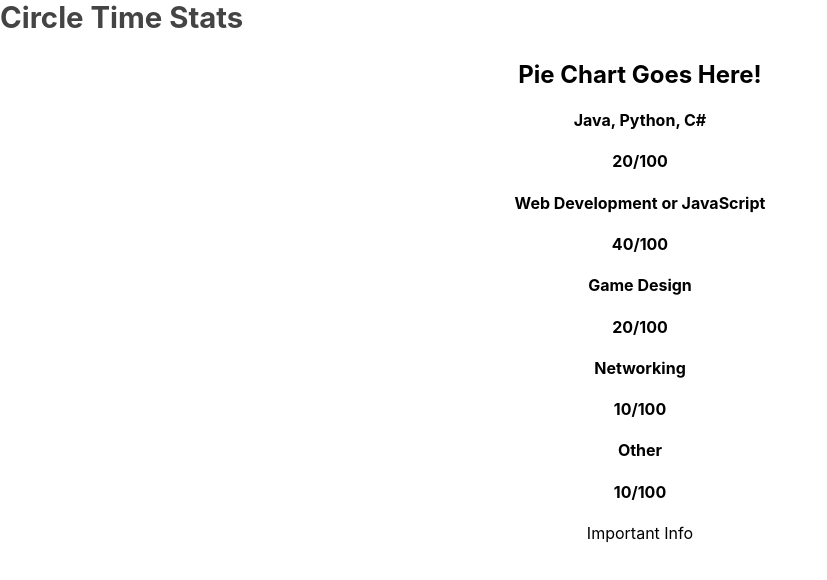
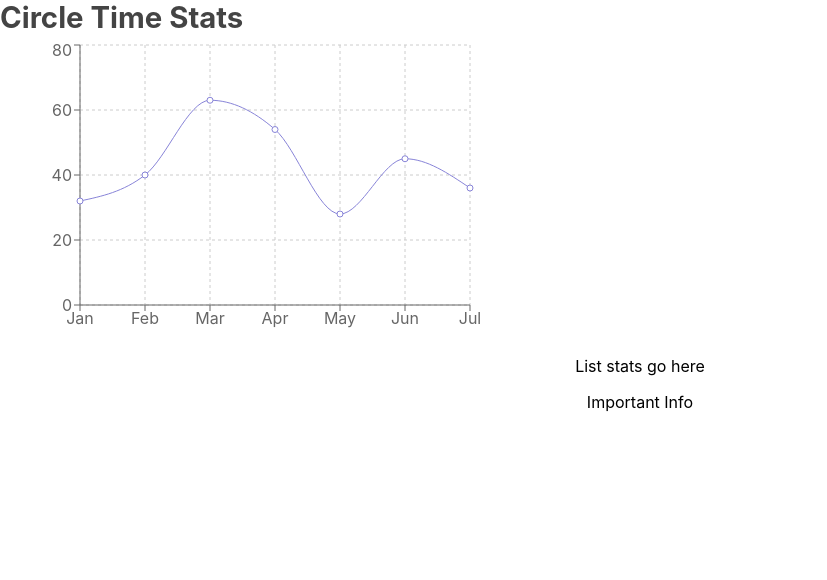
Before and after one commit to KGood93/circle-stats-app, a React (Create React App) app: page /stats in a window 1280 px wide. Shown: the top 580 px of the page, without its empty margins (0-827 px from the left). Built offline with nearby package versions, Linux system fonts and the light colour scheme.

Commit message:
Correct counter

```diff
--- a/package.json
+++ b/package.json
@@ -12,6 +12,7 @@
     "react-redux": "^7.1.3",
     "react-router-dom": "^5.1.2",
     "react-scripts": "3.3.1",
+    "recharts": "^2.0.0-beta.1",
     "redux": "^4.0.5"
   },
   "scripts": {
--- a/src/components/DoorCounter/DoorCounter.js
+++ b/src/components/DoorCounter/DoorCounter.js
@@ -25,14 +25,15 @@
 
     handleSubmit = event => {
         event.preventDefault()
+        console.log(this.state)
         const {location, clicks} = this.state
-        console.log(location.value)
-        console.log(clicks.value)
+        console.log(location)
+        console.log(clicks)
 
         const meetingDetails = {
             //date: date.value,
             location: location.value,
-            count: clicks.value
+            count: clicks
         }
 
         console.log(meetingDetails)
--- /dev/null
+++ b/src/components/Graph/Graph.js
@@ -0,0 +1,52 @@
+import React, { PureComponent } from 'react';
+import {
+  LineChart, Line, XAxis, YAxis, CartesianGrid, Tooltip, Legend,
+} from 'recharts';
+
+const data = [
+  {
+    name: 'Jan', attendees: 32,
+  },
+  {
+    name: 'Feb', attendees: 40,
+  },
+  {
+    name: 'Mar', attendees: 63,
+  },
+  {
+    name: 'Apr', attendees: 54,
+  },
+  {
+    name: 'May', attendees: 28,
+  },
+  {
+    name: 'Jun', attendees: 45,
+  },
+  {
+    name: 'Jul', attendees: 36,
+
+  },
+];
+
+export default class Graph extends PureComponent {
+  static jsfiddleUrl = 'https://jsfiddle.net/alidingling/xqjtetw0/';
+
+  render() {
+    return (
+      <LineChart
+        width={500}
+        height={300}
+        data={data}
+        margin={{
+          top: 5, right: 30, left: 20, bottom: 5,
+        }}
+      >
+        <CartesianGrid strokeDasharray="3 3" />
+        <XAxis dataKey="name" />
+        <YAxis />
+        <Tooltip />
+        <Line type="monotone" dataKey="attendees" stroke="#8884d8" activeDot={{ r: 8 }} />
+      </LineChart>
+    );
+  }
+}
--- a/src/components/StatsPage/StatsPage.js
+++ b/src/components/StatsPage/StatsPage.js
@@ -1,34 +1,16 @@
 import React, {Component} from 'react'
+import Graph from '../Graph/Graph'
 
 class StatsPage extends Component {
 
     render() {
         return (
             <div className="StatsPage">
-                <div class="pieChart">
-                    <h1>Pie Chart Goes Here!</h1>
+                <div class="graph">
+                    <Graph />
                 </div>
                 <div class="textStats">
-                    <div class="stat">
-                        <h4>Java, Python, C#</h4>
-                        <h4>20/100</h4>
-                    </div>
-                    <div class="stat">
-                        <h4>Web Development or JavaScript</h4>
-                        <h4>40/100</h4>
-                    </div>
-                    <div class="stat">
-                        <h4>Game Design</h4>
-                        <h4>20/100</h4>
-                    </div>
-                    <div class="stat">
-                        <h4>Networking</h4>
-                        <h4>10/100</h4>
-                    </div>
-                    <div class="stat">
-                        <h4>Other</h4>
-                        <h4>10/100</h4>
-                    </div>
+                    <p>List stats go here</p>
                 </div>
             </div>
         )
```
Also changed, not shown: 1 other file (tests, documents, lock files or other folders).
